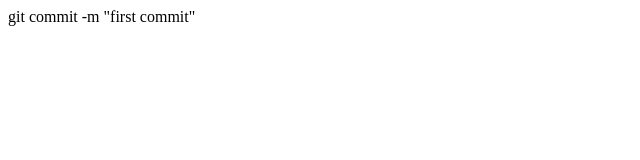
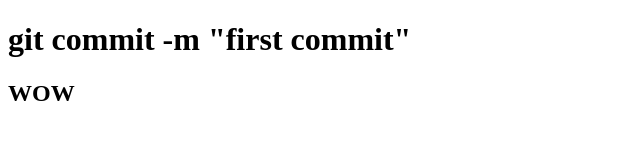
Before and after one commit to Uz17/Projects-repo, a plain HTML site: page index.html in a window 1280 px wide. Shown: the whole page, without its empty margins (0-640 px from the left). Drawn offline with Linux system fonts and the light colour scheme.

Commit message:
second adder

```diff
--- a/index.html
+++ b/index.html
@@ -7,6 +7,7 @@
     <title>Github Repository</title>
 </head>
 <body>
-    git commit -m "first commit"
+    <h1>git commit -m "first commit"</h1>
+    <h2>WOW</h2>
 </body>
 </html>
```
